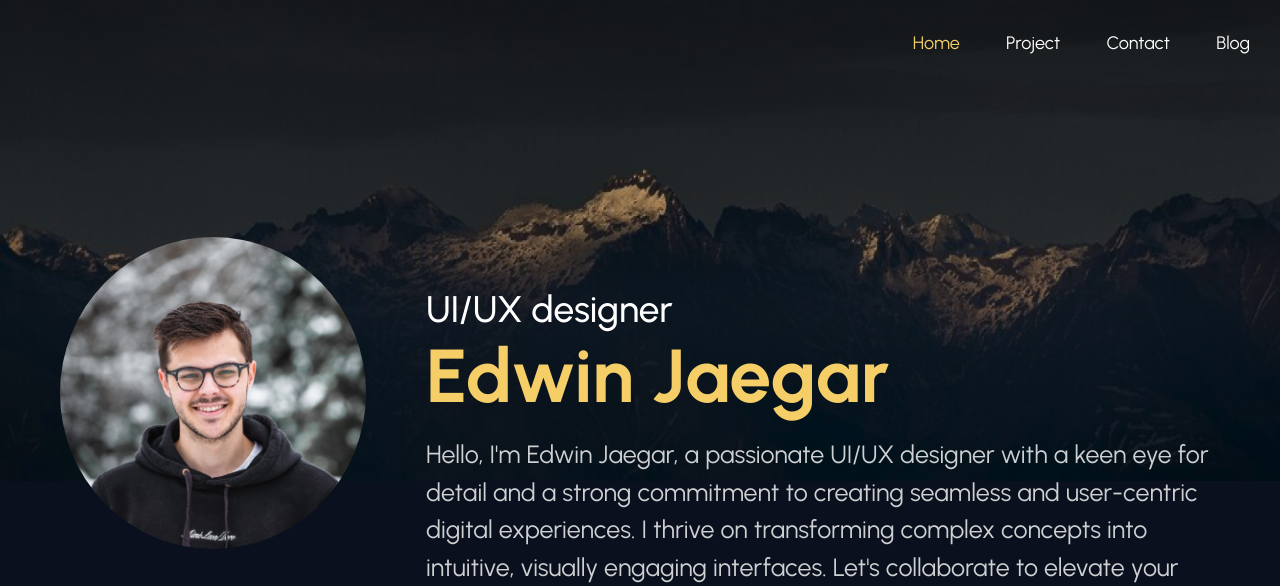
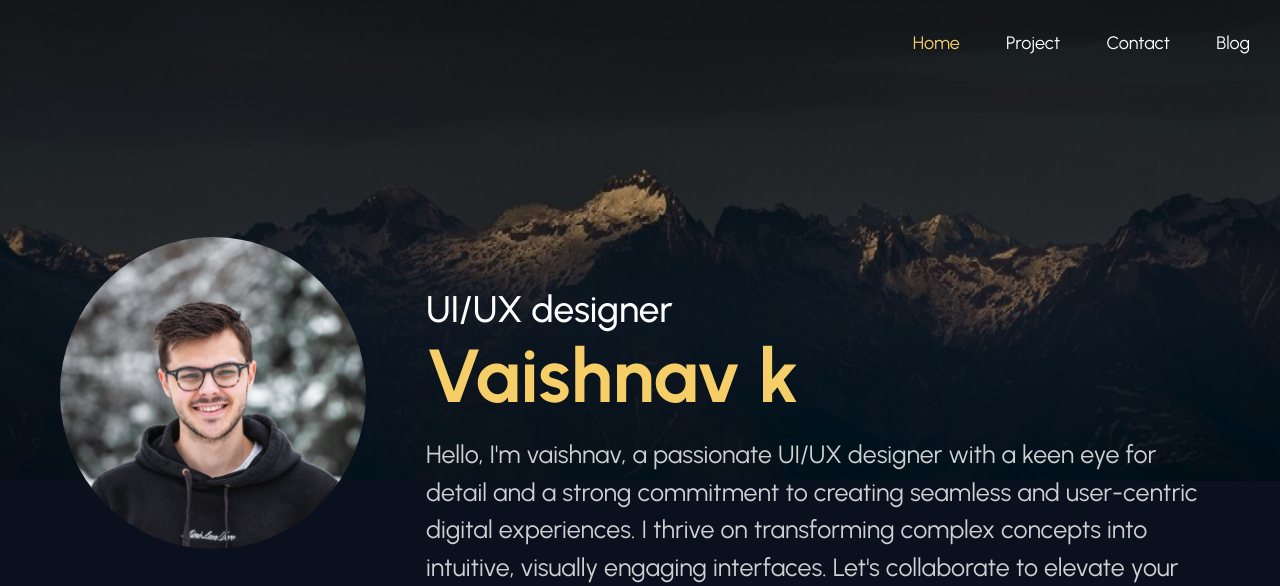
Before and after one commit to vaishnav4281/vaishnav4281, a plain HTML site: page index.html in a window 1280 px wide. Shown: the top 586 px of the page. Drawn offline with Linux system fonts and the light colour scheme.

Commit message:
second commit

```diff
--- a/index.html
+++ b/index.html
@@ -3,8 +3,8 @@
   <head>
     <meta charset="utf-8">
     <meta name="viewport" content="width=device-width, initial-scale=1" />
-    <meta name="description" content="ui ux designer Edwin Jaegar portfolio" />
-    <title>Edwin Jaegar - UI/UX Designer</title>
+    <meta name="description" content="full stack developer vaishnav portfolio" />
+    <title>vaishnav k - UI/UX Designer</title>
     <link rel="preconnect" href="https://fonts.googleapis.com" />
     <link rel="preconnect" href="https://fonts.gstatic.com" crossorigin />
     <link
@@ -75,9 +75,9 @@
               </ul>
             </div>
             <div class="intro-right">
-              <h1>UI/UX designer <span>Edwin Jaegar</span></h1>
+              <h1>UI/UX designer <span>Vaishnav k</span></h1>
               <p>
-                Hello, I'm Edwin Jaegar, a passionate UI/UX designer with a keen
+                Hello, I'm vaishnav, a passionate UI/UX designer with a keen
                 eye for detail and a strong commitment to creating seamless and
                 user-centric digital experiences. I thrive on transforming
                 complex concepts into intuitive, visually engaging interfaces.
```
